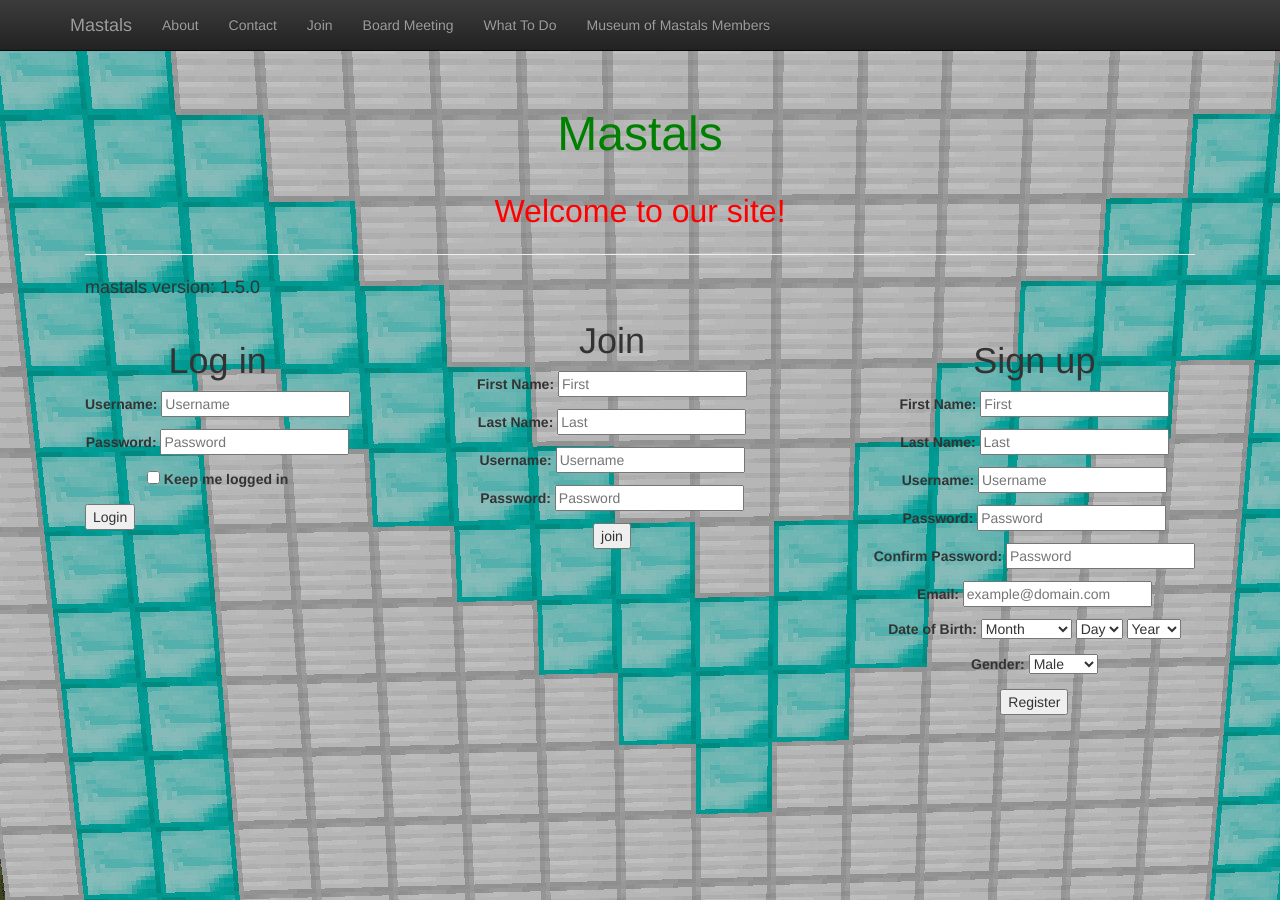
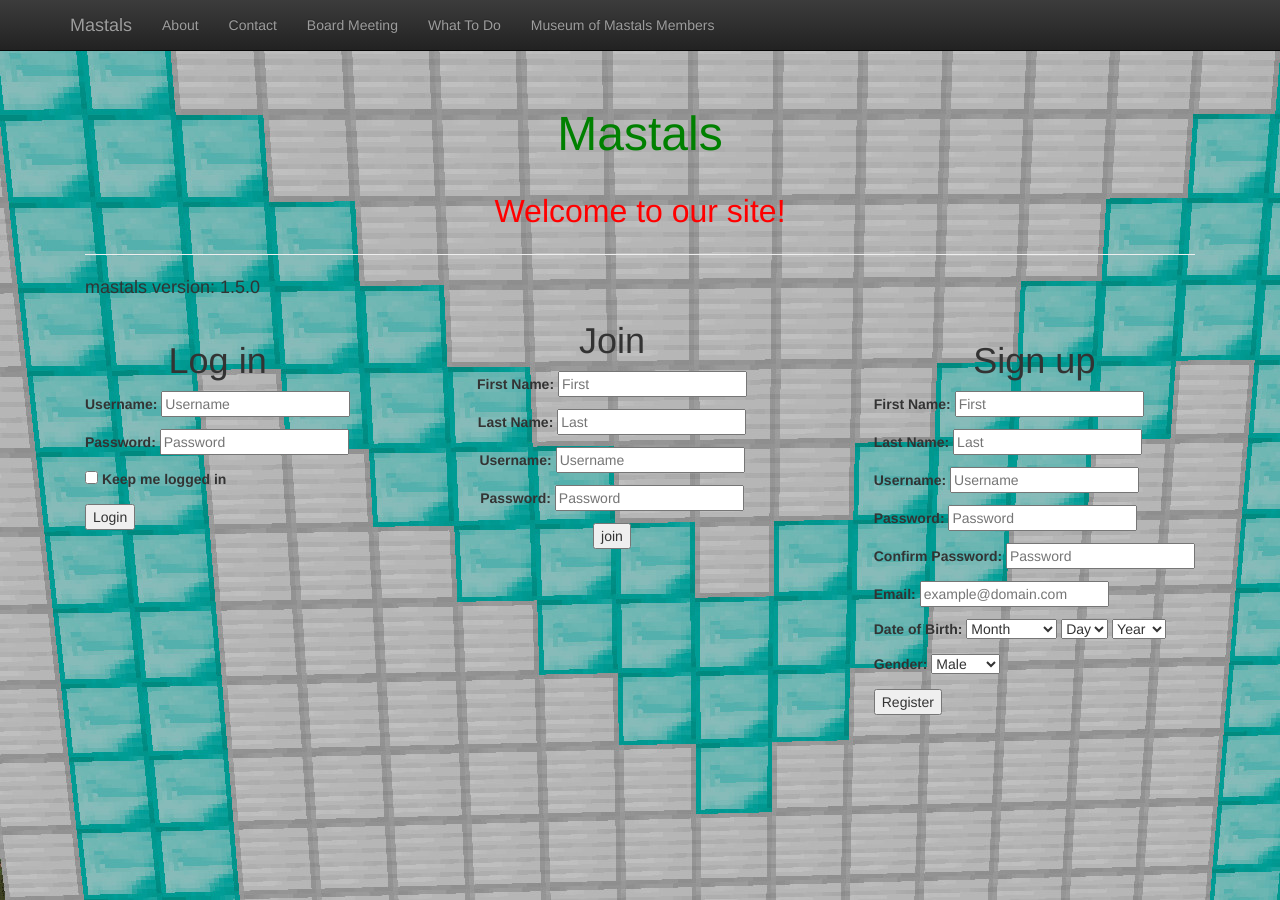
Before and after one commit to mastals/mastals.github.io, a Jekyll site: the page built from index.html, in a window 1280 px wide. Built offline with Jekyll 4.4.1, drawn with Linux system fonts in a browser that asks for light colours.

Commit message:
Add text

```diff
--- a/_layouts/default.html
+++ b/_layouts/default.html
@@ -29,7 +29,6 @@
           <ul class="nav navbar-nav">
             <li><a href="/about/">About</a></li>
             <li><a href="/contact/">Contact</a></li>
-            <li><a href="/join/">Join</a></li>
             <li><a href="/board-meetings/">Board Meeting</a></li>
             <li><a href="/what-to-do/">What To Do</a></li>
             <li><a href="/museum-of-mastals-members/">Museum of Mastals Members</a></li>
--- a/about/index.html
+++ b/about/index.html
@@ -1,10 +1,10 @@
 ---
 ---
 
-<h1>About</h1>
+<h1><center>About</center></h1>
 
 <p class="lead">
 
-  MASTALS is a great team made to train for fighting and defending.
+  MASTALS is a team made to train for fighting and defending.
 
 </p>
--- a/board-meetings/index.html
+++ b/board-meetings/index.html
@@ -1,7 +1,7 @@
 ---
 ---
 
-<h1>Upcoming Board Meetings</h1>
+<h1><center>Upcoming Board Meetings</center></h1>
 
 <table class="table">
   <tr>
--- a/contact/index.html
+++ b/contact/index.html
@@ -1,7 +1,7 @@
 ---
 ---
 
-<h1>Contact</h1>
+<h1><center>Contact</center></h1>
 
 <p class="lead">
 
--- a/index.html
+++ b/index.html
@@ -15,8 +15,7 @@
 
   <div class= "login">
 
-<form  action="login.php" autocomplete="on">
-     <h1>Log in</h1>
+     <h1><center>Log in</h1>
      <p>
           <label for="username" class="uname" data-icon="u" >Username:</label>
           <input id="username" name="username" required="required" type="text" placeholder="Username"/>
@@ -32,14 +31,13 @@
      <p class="login button">
           <input type="submit" value="Login" />
      </p>
-</form>
+</form></center>
 
   </div>
 
   <div class="signup">
 
-<form  action="register.php" autocomplete="on">
-    <h1> Sign up </h1>
+    <h1><center> Sign up </h1>
     <p>
          <label for="firstnamesignup" class="fname" data-icon="u">First Name:</label>
          <input id="firstnamesignup" name="firstnamesignup" required="required" type="text" placeholder="First" />
@@ -140,32 +138,31 @@
     <p class="signin button">
     <input type="submit" value="Register"/>
     </p>
-</form>
+</form></center>
 </div>
 
 
 <div class="join">
 
-<form  action="join.php" autocomplete="on">
-    <h1> Join </h1>
+    <h1><center> Join </center></h1>
     <p>
-         <label for="firstnamesignup" class="fname" data-icon="u">First Name:</label>
-         <input id="firstnamesignup" name="firstnamesignup" required="required" type="text" placeholder="First" />
+         <center><label for="firstnamesignup" class="fname" data-icon="u">First Name:</label>
+         <input id="firstnamesignup" name="firstnamesignup" required="required" type="text" placeholder="First" /></center>
     </p>
     <p>
-         <label for="lastnamesignup" class="lname" data-icon="u">Last Name:</label>
-         <input id="lastnamesignup" name="lastnamesignup" required="required" type="text" placeholder="Last" />
+         <center><label for="lastnamesignup" class="lname" data-icon="u">Last Name:</label>
+         <input id="lastnamesignup" name="lastnamesignup" required="required" type="text" placeholder="Last" /></center>
     </p>
     <p>
-         <label for="usernamesignup" class="uname" data-icon="u">Username:</label>
-         <input id="usernamesignup" name="usernamesignup" required="required" type="text" placeholder="Username" />
+         <center><label for="usernamesignup" class="uname" data-icon="u">Username:</label>
+         <input id="usernamesignup" name="usernamesignup" required="required" type="text" placeholder="Username" /></center>
     </p>
     <p>
-         <label for="passwordsignup" class="youpasswd" data-icon="p">Password:</label>
-         <input id="passwordsignup" name="passwordsignup" required="required" type="password" placeholder="Password"/>
+         <center><label for="passwordsignup" class="youpasswd" data-icon="p">Password:</label>
+         <input id="passwordsignup" name="passwordsignup" required="required" type="password" placeholder="Password"/></center>
 
 <p class="signin button">
-    <input type="submit" value="join"/>
+    <center><input type="submit" value="join"/></center>
     </p>
 </form>
 </div>
--- a/starter-template.css
+++ b/starter-template.css
@@ -3,7 +3,7 @@
 }
 .starter-template {
   padding: 40px 15px;
-  text-align: center;
+  text-align: left;
 }
 
 .museum {
--- a/what-to-do/index.html
+++ b/what-to-do/index.html
@@ -1,7 +1,7 @@
 ---
 ---
 
-<h1>What to Do</h1>
+<h1><center>What to Do</center></h1>
 
 <p>
   <ul>
```
